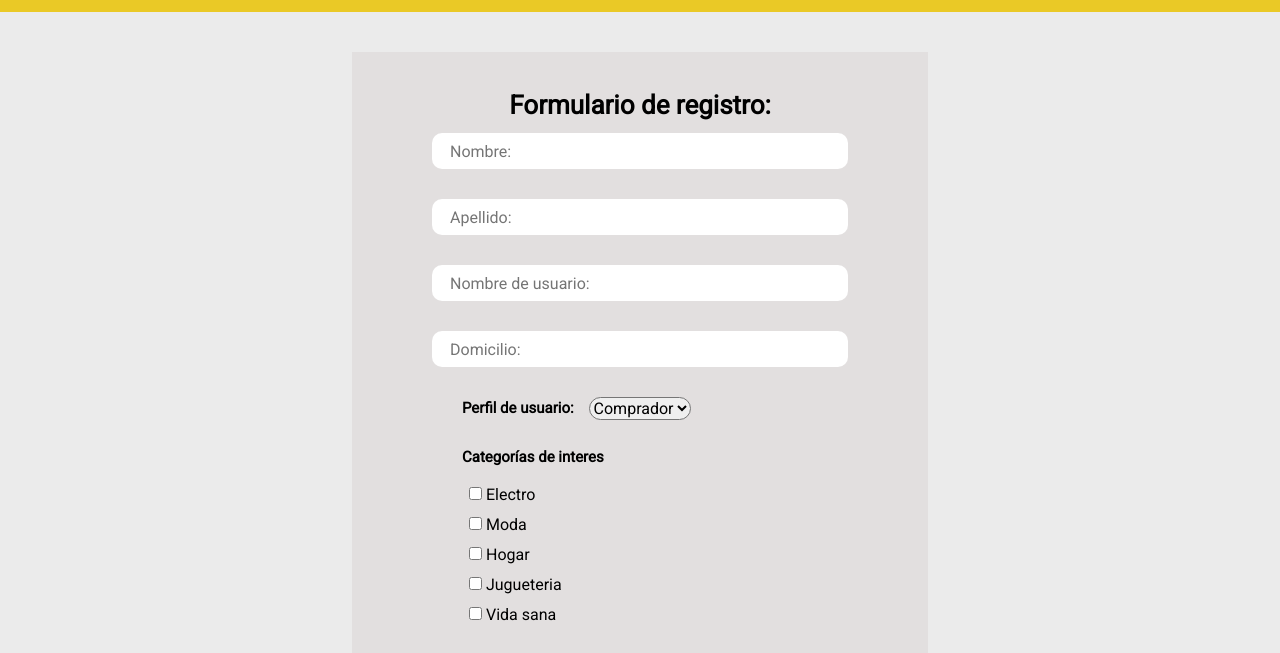
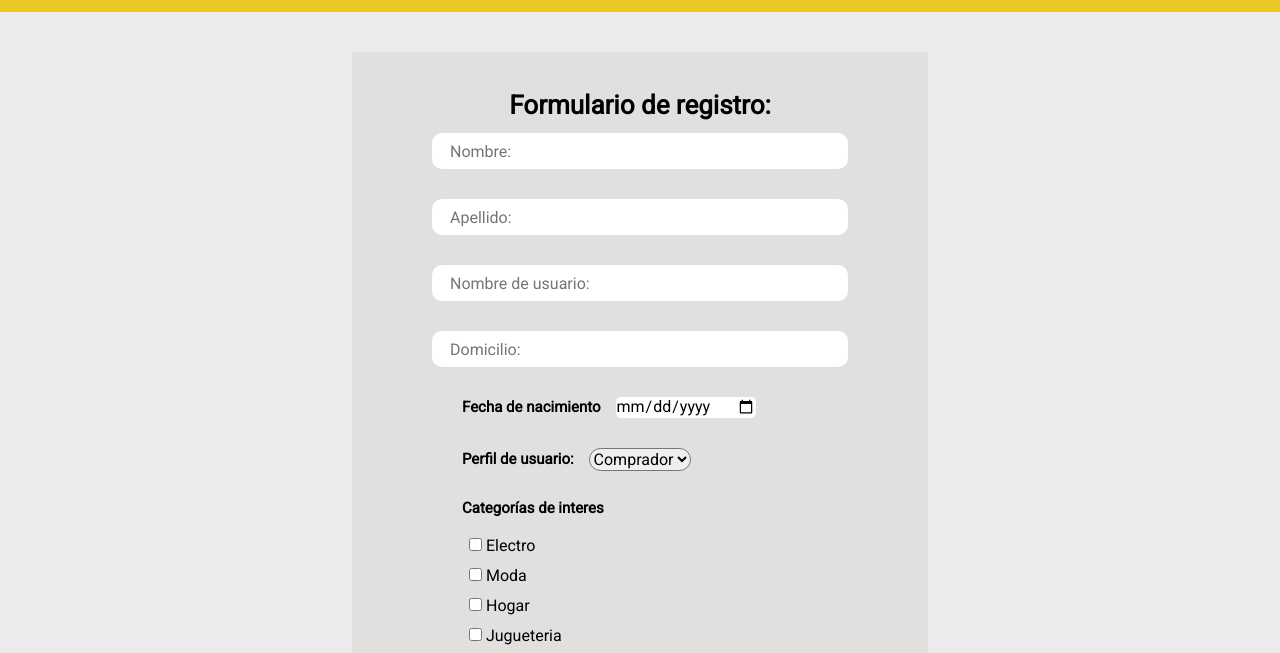
Before and after one commit to PedroKahane/ML-DH, a website: page src/views/register.html in a window 1280 px wide. Shown: the part 119-772 px from the top of the page. Drawn offline with Linux system fonts and the light colour scheme; files that its build step writes are made by us from their sources.

Commit message:
actualizaciones varias

```diff
--- a/public/css/forms.css
+++ b/public/css/forms.css
@@ -62,8 +62,13 @@ padding: 10px 50px;
     align-items: center;
     margin:15px 30px;
 }
-select {
+select{
     border-radius: 15px;
+    margin-left: 15px;
+}
+.date{
+    border: none;
+    border-radius: 5px;
     margin-left: 15px;
 }
 .title {
--- a/src/views/register.html
+++ b/src/views/register.html
@@ -70,6 +70,10 @@ rel="stylesheet">
                 <input type="text" id="apellido" name="apellido" placeholder="Apellido:" required>
                 <input type="text" id="user" name="user" placeholder="Nombre de usuario:" required>
                 <input type="text" id="domicilio" name="domcilio" placeholder="Domicilio:" required>
+                <div class="select">
+                    <label class="title" for="nacimiento">Fecha de nacimiento</label>
+                    <input class="date"type="date" name="nacimiento" id="nacimiento">
+                </div>
                 <div class="select">
                 <label for="perfil" class="title">Perfil de usuario:</label>
                     <select name="perfil" required>
```
